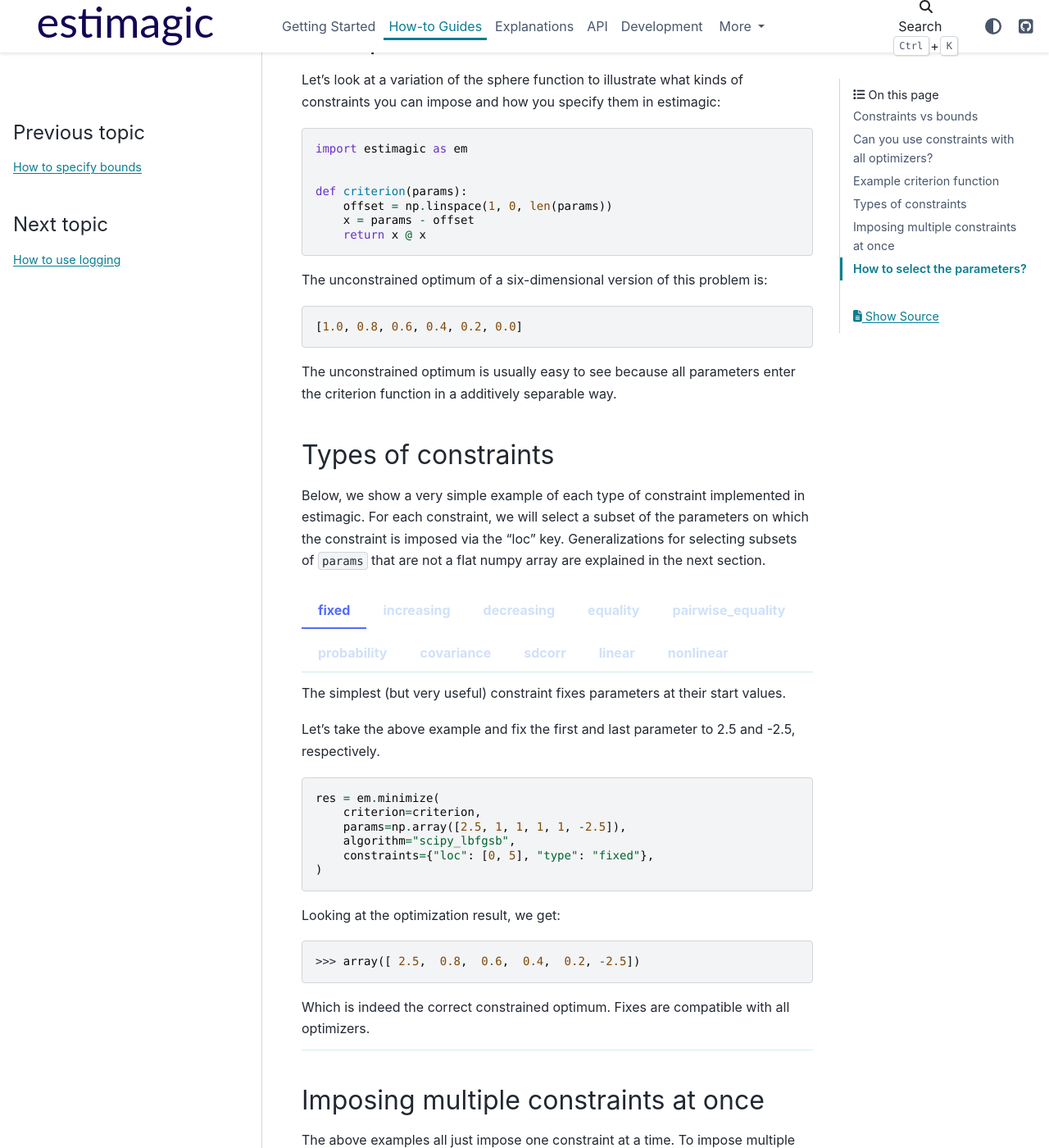
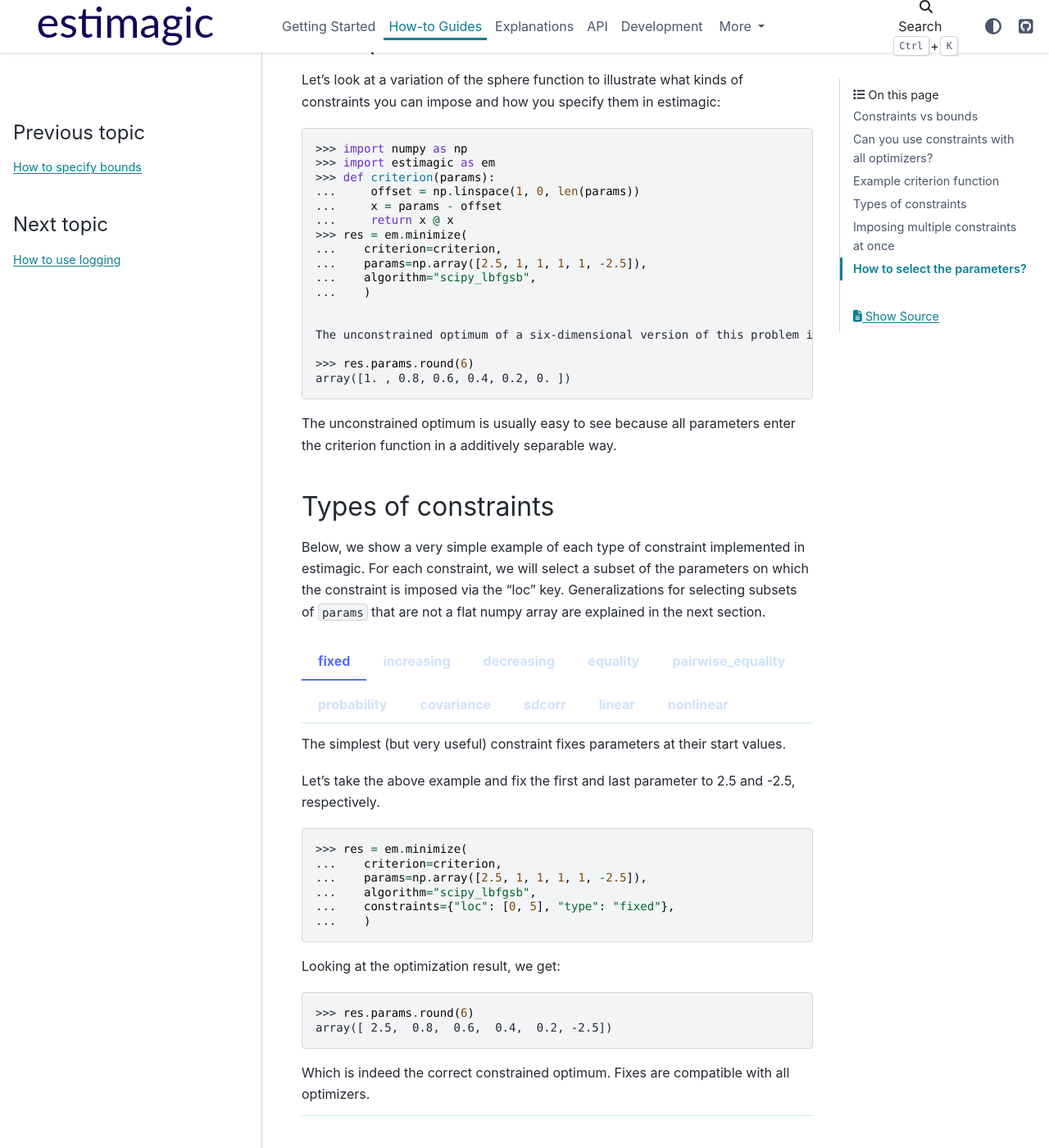
Before and after one commit to optimagic-dev/optimagic, a Sphinx documentation site: the page built from docs/source/how_to_guides/optimization/how_to_specify_constraints.rst, in a window 1280 px wide and 1400 px high, scrolled down 844 px. Shown: the whole window at 82% size. Built offline with Sphinx 7.4.7 and the PyData theme 0.15.4, drawn with Linux system fonts in a browser that asks for light colours; some of the changed text lies outside the part shown.

Commit message:
Reformat how-to-guide so that code-blocks can be run and checked with doctest.

````diff
--- a/docs/source/how_to_guides/optimization/how_to_specify_constraints.rst
+++ b/docs/source/how_to_guides/optimization/how_to_specify_constraints.rst
@@ -41,19 +41,23 @@ you can impose and how you specify them in estimagic:
 
 .. code-block:: python
 
-    import estimagic as em
+    >>> import numpy as np
+    >>> import estimagic as em
+    >>> def criterion(params):
+    ...     offset = np.linspace(1, 0, len(params))
+    ...     x = params - offset
+    ...     return x @ x
+    >>> res = em.minimize(
+    ...    criterion=criterion,
+    ...    params=np.array([2.5, 1, 1, 1, 1, -2.5]),
+    ...    algorithm="scipy_lbfgsb",
+    ...    )
 
 
-    def criterion(params):
-        offset = np.linspace(1, 0, len(params))
-        x = params - offset
-        return x @ x
+    The unconstrained optimum of a six-dimensional version of this problem is:
 
-The unconstrained optimum of a six-dimensional version of this problem is:
-
-.. code-block:: python
-
-    [1.0, 0.8, 0.6, 0.4, 0.2, 0.0]
+    >>> res.params.round(6)
+    array([1. , 0.8, 0.6, 0.4, 0.2, 0. ])
 
 The unconstrained optimum is usually easy to see because all parameters enter the
 criterion function in a additively separable way.
@@ -76,16 +80,17 @@ flat numpy array are explained in the next section.
 
     .. code-block:: python
 
-        res = em.minimize(
-            criterion=criterion,
-            params=np.array([2.5, 1, 1, 1, 1, -2.5]),
-            algorithm="scipy_lbfgsb",
-            constraints={"loc": [0, 5], "type": "fixed"},
-        )
+        >>> res = em.minimize(
+        ...    criterion=criterion,
+        ...    params=np.array([2.5, 1, 1, 1, 1, -2.5]),
+        ...    algorithm="scipy_lbfgsb",
+        ...    constraints={"loc": [0, 5], "type": "fixed"},
+        ...    )
 
     Looking at the optimization result, we get:
 
-    >>> array([ 2.5,  0.8,  0.6,  0.4,  0.2, -2.5])
+    >>> res.params.round(6)
+    array([ 2.5,  0.8,  0.6,  0.4,  0.2, -2.5])
 
     Which is indeed the correct constrained optimum. Fixes are compatible with all
     optimizers.
@@ -99,12 +104,13 @@ flat numpy array are explained in the next section.
 
     .. code-block:: python
 
-        res = em.minimize(
-            criterion=criterion,
-            params=np.array([1, 1, 1, 1, 1, 1]),
-            algorithm="scipy_lbfgsb",
-            constraints={"loc": [1, 2, 3], "type": "increasing"},
-        )
+
+        >>> res = em.minimize(
+        ...    criterion=criterion,
+        ...    params=np.array([1, 1, 1, 1, 1, 1]),
+        ...    algorithm="scipy_lbfgsb",
+        ...    constraints={"loc": [1, 2, 3], "type": "increasing"},
+        ...    )
 
 
     Imposing the constraint on positions ``"loc": [1, 2, 3]``` means that the parameter value
@@ -119,8 +125,8 @@ flat numpy array are explained in the next section.
 
     Looking at the optimization result, we get:
 
-
-    >>> array([1. , 0.6, 0.6, 0.6, 0.2, 0. ])
+    >>> res.params.round(6)
+    array([1. , 0.6, 0.6, 0.6, 0.2, 0. ])
 
     Which is indeed the correct constrained optimum. Increasing constraints are only
     compatible with optimizers that support bounds.
@@ -136,12 +142,12 @@ flat numpy array are explained in the next section.
 
     .. code-block:: python
 
-        res = em.minimize(
-            criterion=criterion,
-            params=np.array([1, 1, 1, 1, 1, 1]),
-            algorithm="scipy_lbfgsb",
-            constraints={"loc": [3, 0, 4], "type": "decreasing"},
-        )
+        >>> res = em.minimize(
+        ...    criterion=criterion,
+        ...    params=np.array([1, 1, 1, 1, 1, 1]),
+        ...    algorithm="scipy_lbfgsb",
+        ...    constraints={"loc": [3, 0, 4], "type": "decreasing"},
+        ...    )
 
     Imposing the constraint on positions ``"loc": [3, 0, 4]``` means that the parameter value
     at index position ``0`` has to be (weakly) smaller than the value at position ``3``.
@@ -153,7 +159,8 @@ flat numpy array are explained in the next section.
     smaller than the other two anyways in the unconstrained optimum, but it will change
     the optimal values of ``params[3]`` and ``params[0]``. Indeed we get:
 
-    >>> array([ 0.7,  0.8,  0.6,  0.7,  0.2, -0. ])
+    >>> res.params.round(5)
+    array([ 0.7,  0.8,  0.6,  0.7,  0.2, -0. ])
 
     Which is the correct optimum. Decreasing constraints are only compatible with
     optimizers that support bounds.
@@ -165,16 +172,17 @@ flat numpy array are explained in the next section.
 
     .. code-block:: python
 
-        res = em.minimize(
-            criterion=criterion,
-            params=np.array([1, 1, 1, 1, 1, 1]),
-            algorithm="scipy_lbfgsb",
-            constraints={"loc": [0, 5], "type": "equality"},
-        )
+        >>> res = em.minimize(
+        ...    criterion=criterion,
+        ...    params=np.array([1, 1, 1, 1, 1, 1]),
+        ...    algorithm="scipy_lbfgsb",
+        ...    constraints={"loc": [0, 5], "type": "equality"},
+        ...    )
 
     This yields:
 
-    >>> array([0.5, 0.8, 0.6, 0.4, 0.2, 0.5])
+    >>> res.params.round(6)
+    array([0.5, 0.8, 0.6, 0.4, 0.2, 0.5])
 
     Which is the correct solution. Equality constraints are compatible with all
     optimizers.
@@ -187,17 +195,20 @@ flat numpy array are explained in the next section.
 
     .. code-block:: python
 
-        res = em.minimize(
-            criterion=criterion,
-            params=np.array([1, 1, 1, 1, 1, 1]),
-            algorithm="scipy_lbfgsb",
-            constraints={"locs": [[0, 1], [2, 3]], "type": "pairwise_equality"},
-        )
+        >>> res = em.minimize(
+        ...    criterion=criterion,
+        ...    params=np.array([1, 1, 1, 1, 1, 1]),
+        ...    algorithm="scipy_lbfgsb",
+        ...    constraints={"locs": [[0, 1], [2, 3]], "type": "pairwise_equality"},
+        ...    )
+
+
 
     This constraint imposes that ``params[0] == params[2]`` and
     ``params[1] == params[3]``. The optimal parameters with this constraint are:
 
-    >>> array([ 0.8,  0.6,  0.8,  0.6,  0.2, -0. ])
+    >>> res.params.round(6)
+    array([ 0.8,  0.6,  0.8,  0.6,  0.2, -0. ])
 
 
 .. tabbed:: probability
@@ -207,16 +218,17 @@ flat numpy array are explained in the next section.
 
     .. code-block:: python
 
-        res = em.minimize(
-            criterion=criterion,
-            params=np.full(6, 0.25),
-            algorithm="scipy_lbfgsb",
-            constraints={"loc": [0, 1, 2, 3], "type": "probability"},
-        )
+        >>> res = em.minimize(
+        ...    criterion=criterion,
+        ...    params=np.array([0.6, 0.2, 0.1, 0.1, 1, 1]),
+        ...    algorithm="scipy_lbfgsb",
+        ...    constraints={"loc": [0, 1, 2, 3], "type": "probability"},
+        ...    )
 
     This yields again the correct result:
 
-    >>> array([0.527, 0.333, 0.14 , 0.   , 0.2  , 0.   ])
+    >>> res.params.round(5)
+    array([0.53453, 0.33422, 0.13125, 0.     , 0.2    , 0.     ])
 
 
 
@@ -233,30 +245,30 @@ flat numpy array are explained in the next section.
 
     .. code-block:: python
 
-        res = em.minimize(
-            criterion=criterion,
-            params=np.ones(6),
-            algorithm="scipy_lbfgsb",
-            constraints={"loc": [0, 1, 2], "type": "covariance"},
-        )
+        >>> res = em.minimize(
+        ...    criterion=criterion,
+        ...    params=np.ones(6),
+        ...    algorithm="scipy_lbfgsb",
+        ...    constraints={"loc": [0, 1, 2], "type": "covariance"},
+        ...    )
 
     This yields the same solution as an unconstrained estimation because the constraint
     is not binding:
 
-    >>> array([ 1. ,  0.8,  0.6,  0.4,  0.2, -0. ])
+    >>> res.params.round(6)
+    array([ 1.006323,  0.783763,  0.610424,  0.4     ,  0.2     , -0.      ])
 
+    .. array([ 1. ,  0.8,  0.6,  0.4,  0.2, -0. ])
     We can now use one of estimagic's utility functions to actually build the covariance
     matrix out of the first three parameters:
 
     .. code-block:: python
 
-        from estimagic.utilities import cov_params_to_matrix
+        >>> from estimagic.utilities import cov_params_to_matrix
+        >>> cov_params_to_matrix(res.params[:3]).round(3) # doctest: +NORMALIZE_WHITESPACE
+        array([[1.006, 0.784],
+               [0.784, 0.61 ]])
 
-        cov_params_to_matrix(res.params[:3]).round(3)
-
-    This yields:
-
-    >>> array([[1. , 0.8], [0.8, 0.6]])
 
 
 .. tabbed:: sdcorr
@@ -270,31 +282,33 @@ flat numpy array are explained in the next section.
 
     .. code-block:: python
 
-        res = em.minimize(
-            criterion=criterion,
-            params=np.ones(6),
-            algorithm="scipy_lbfgsb",
-            constraints={"loc": [0, 1, 2], "type": "sdcorr"},
-        )
+        >>> res = em.minimize(
+        ...    criterion=criterion,
+        ...    params=np.ones(6),
+        ...    algorithm="scipy_lbfgsb",
+        ...    constraints={"loc": [0, 1, 2], "type": "sdcorr"},
+        ...    )
 
 
     This yields the same solution as an unconstrained estimation because the constraint
     is not binding:
 
-    >>> array([ 1. ,  0.8,  0.6,  0.4,  0.2, -0. ])
+    >>> res.params.round(6)
+    array([ 1. ,  0.8,  0.6,  0.4,  0.2, -0. ])
 
     We can now use one of estimagic's utility functions to actually build the standard
     deviations and the correlation matrix:
 
     .. code-block:: python
 
-        from estimagic.utilities import sdcorr_params_to_sds_and_corr
+        >>> from estimagic.utilities import sdcorr_params_to_sds_and_corr
+        >>> sd, corr = sdcorr_params_to_sds_and_corr(res.params[:3])
+        >>> sd.round(3)
+        array([1. , 0.8])
+        >>> corr.round(3) # doctest: +NORMALIZE_WHITESPACE
+        array([[1. , 0.6],
+               [0.6, 1. ]])
 
-        sdcorr_params_to_sds_and_corr(res.params[:3])
-
-    This yields:
-
-    >>> (array([1, 0.8]) array([[1. , 0.6], [0.6, 1]]))
 
 
 .. tabbed:: linear
@@ -313,21 +327,22 @@ flat numpy array are explained in the next section.
 
     .. code-block:: python
 
-        res = em.minimize(
-            criterion=criterion,
-            params=np.ones(6),
-            algorithm="scipy_lbfgsb",
-            constraints={
-                "loc": [0, 1, 2, 3],
-                "type": "linear",
-                "lower_bound": 0.95,
-                "weights": 0.25,
-            },
-        )
+        >>> res = em.minimize(
+        ...    criterion=criterion,
+        ...    params=np.ones(6),
+        ...    algorithm="scipy_lbfgsb",
+        ...    constraints={
+        ...    "loc": [0, 1, 2, 3],
+        ...    "type": "linear",
+        ...    "lower_bound": 0.95,
+        ...    "weights": 0.25,
+        ...    },
+        ...    )
 
     This yields:
 
-    >>> array([ 1.25,  1.05,  0.85,  0.65,  0.2 , -0.  ])
+    >>> res.params.round(2)
+    array([ 1.25,  1.05,  0.85,  0.65,  0.2 , -0.  ])
 
     Where the first four parameters have an average of 0.95.
 
@@ -356,21 +371,22 @@ flat numpy array are explained in the next section.
 
     .. code-block:: python
 
-        res = em.minimize(
-            criterion=criterion,
-            params=np.ones(6),
-            algorithm="scipy_slsqp",
-            constraints={
-                "type": "nonlinear",
-                "selector": lambda x: x[:-1],
-                "func": lambda x: np.prod(x),
-                "value": 1.0,
-            },
-        )
+        >>> res = em.minimize(
+        ...    criterion=criterion,
+        ...    params=np.ones(6),
+        ...    algorithm="scipy_slsqp",
+        ...    constraints={
+        ...    "type": "nonlinear",
+        ...    "selector": lambda x: x[:-1],
+        ...    "func": lambda x: np.prod(x),
+        ...    "value": 1.0,
+        ...    },
+        ...    )
 
     This yields:
 
-    >>> array([ 1.31,  1.16,  1.01,  0.87,  0.75, -0.  ])
+    >>> res.params.round(2)
+    array([ 1.31,  1.16,  1.01,  0.87,  0.75, -0.  ])
 
     Where the product of all but the last parameters is equal to 1.
 
@@ -383,19 +399,20 @@ constraints simultaneously, simple pass in a list of constraints. For example:
 
 .. code-block:: python
 
-    res = em.minimize(
-        criterion=criterion,
-        params=np.ones(6),
-        algorithm="scipy_lbfgsb",
-        constraints=[
-            {"loc": [0, 1], "type": "equality"},
-            {"loc": [2, 3, 4], "type": "linear", "weights": 1, "value": 3},
-        ],
-    )
+    >>> res = em.minimize(
+    ...    criterion=criterion,
+    ...    params=np.ones(6),
+    ...    algorithm="scipy_lbfgsb",
+    ...    constraints=[
+    ...    {"loc": [0, 1], "type": "equality"},
+    ...    {"loc": [2, 3, 4], "type": "linear", "weights": 1, "value": 3},
+    ...    ],
+    ...    )
 
 This yields:
 
->>> array([0.9, 0.9, 1.2, 1. , 0.8, 0. ])
+>>> res.params.round(3)
+array([0.9, 0.9, 1.2, 1. , 0.8, 0. ])
 
 There are limits regarding the compatibility of overlapping constraints. You will
 get a descriptive error message if your constraints are not compatible.
````
Also changed, not shown: .pre-commit-config.yaml.
